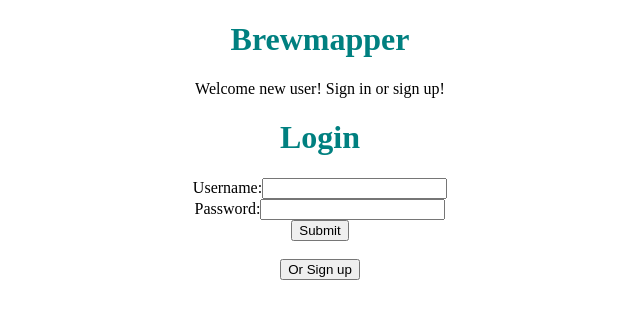
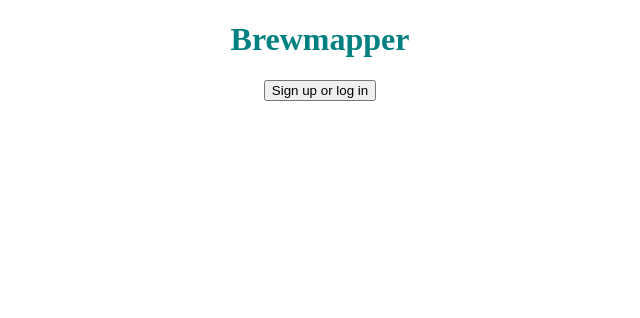
Before and after one commit to samtroutman/brewmapper-frontend, a React (Create React App) app: page / in a window 1280 px wide. Shown: the top 318 px of the page, without its empty margins (320-960 px from the left). Built offline with nearby package versions, Linux system fonts and the light colour scheme.

Commit message:
update user login logout flow

```diff
--- a/src/App.js
+++ b/src/App.js
@@ -22,8 +22,8 @@ function App({user, autoLogin}) {
       <Route path="/breweries"><BreweryIndex /></Route>
       <Route exact path="/"><BreweryIndex/></Route>
       </Switch> :
-      <Auth/>
-      }
+      <Route exact path="/auth"><Auth/></Route>
+    }
       </div>
 
   );
--- a/src/components/Auth.js
+++ b/src/components/Auth.js
@@ -1,18 +1,21 @@
 import { useState } from 'react'
 import { submitSignup, submitLogin } from '../redux/actionCreators'
 import { connect } from 'react-redux'
+import { useHistory } from 'react-router-dom'
 
 function Auth(props){
 
     const [signup, setSignup] = useState(false)
     const [username, setUsername] = useState("")
     const [password, setPassword] = useState("")
+    const history = useHistory()
 
     const toggleSignup = () => setSignup(!signup)
 
     const handleSubmit = (e) => {
         e.preventDefault()
         signup ? props.submitSignup({ username, password }) : props.submitLogin({ username, password })
+        history.push("/breweries")
     }
 
     return(
--- a/src/components/Nav.js
+++ b/src/components/Nav.js
@@ -8,7 +8,10 @@ function Nav({logout, username}){
     <button onClick={logout}>Log Out</button>
   </nav>
 
-  const renderLoggedOut = () => <nav>Welcome new user! Sign in or sign up!</nav>
+  const renderLoggedOut = () => <nav>
+      {/* Welcome user! Log in or sign up! */}
+      <NavLink to="/auth"><button>Sign up or log in</button></NavLink>
+      </nav>
 
   return username ? renderLoggedIn() : renderLoggedOut()
 }
```
